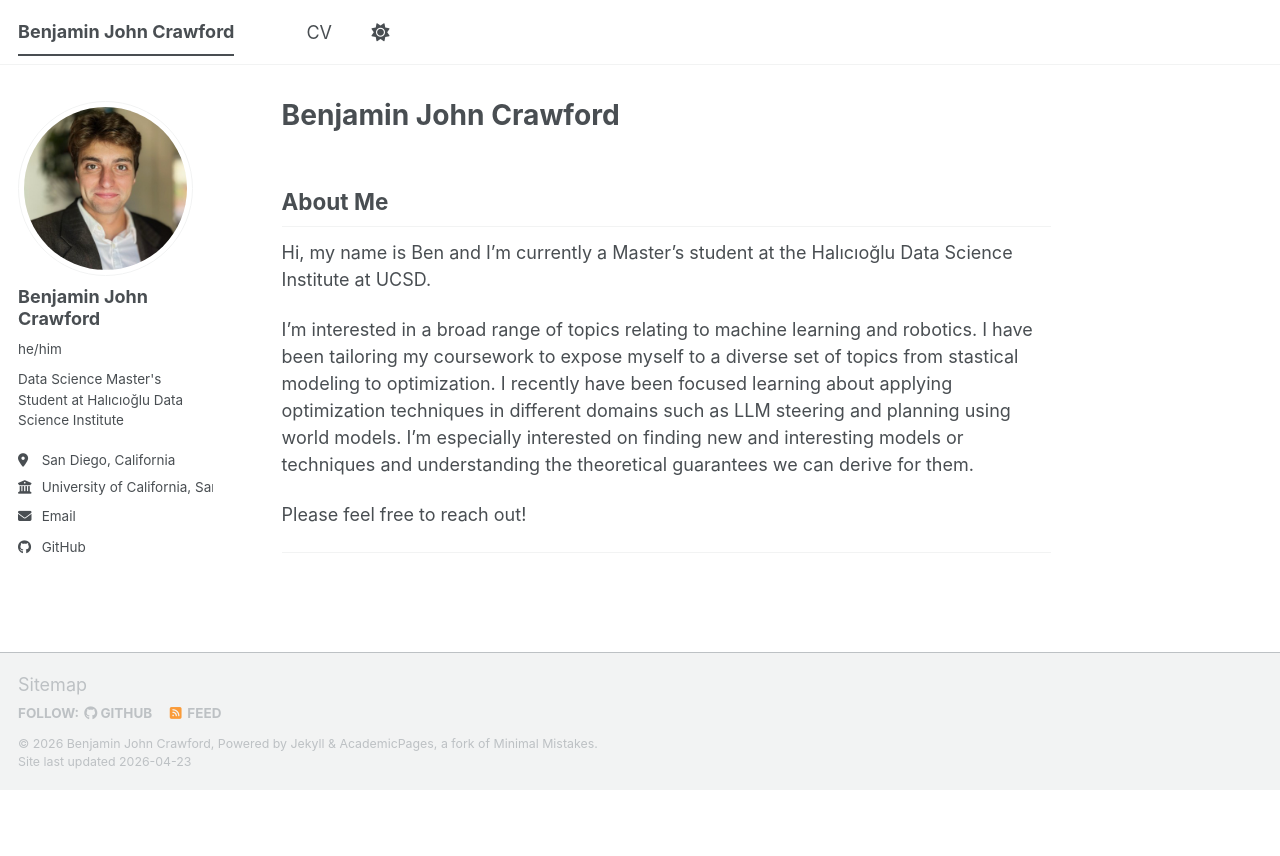
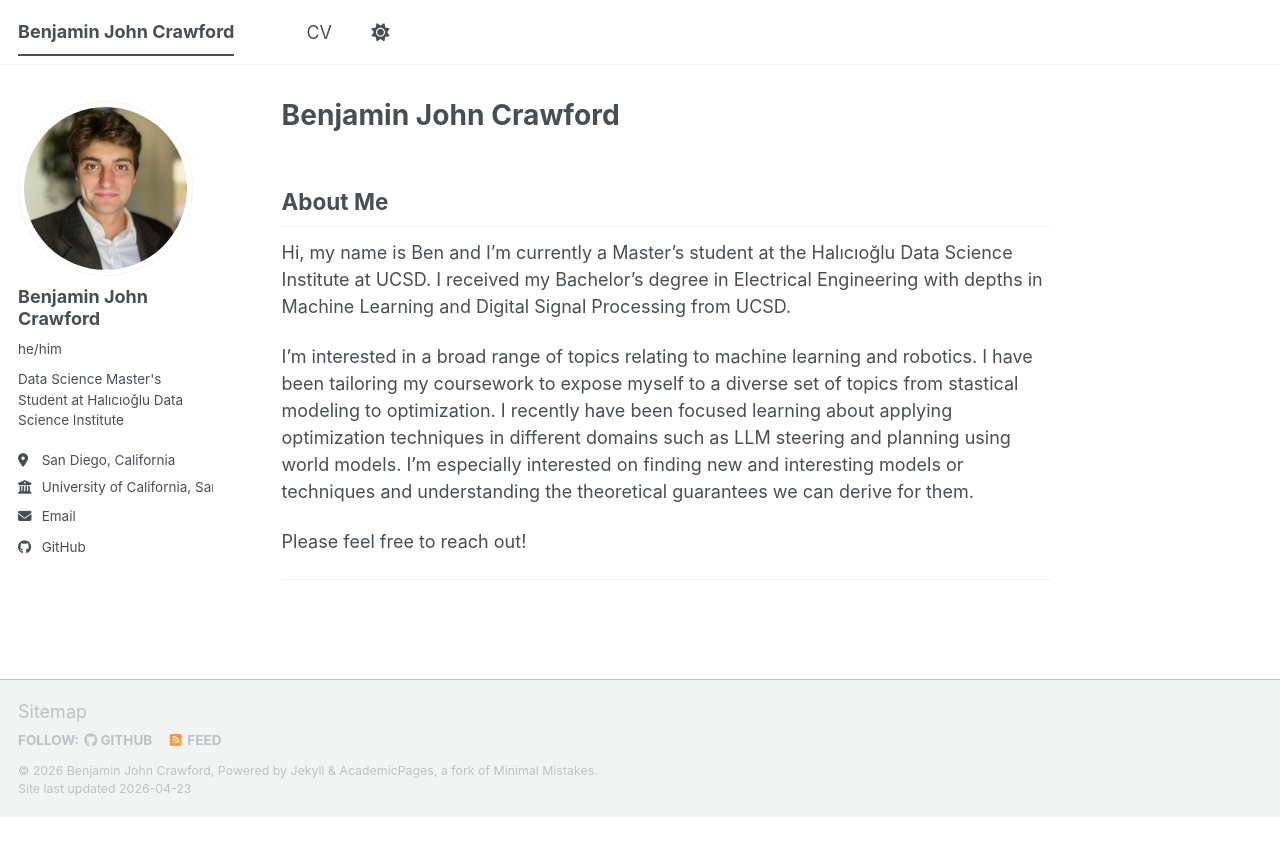
Before and after one commit to benjohncrawford/benjohncrawford.github.io, a Jekyll site: the page built from _pages/about.md, in a window 1280 px wide. Shown: the top 856 px of the page. Built offline with Jekyll 4.4.1, drawn with Linux system fonts in a browser that asks for light colours; a script bundle is joined from its source files by our own code; library files that are not in the unit come from our copies.

Commit message:
Edit about

```diff
--- a/_pages/about.md
+++ b/_pages/about.md
@@ -9,7 +9,7 @@ redirect_from:
 
 ## About Me
 
-Hi, my name is Ben and I'm currently a Master's student at the Halıcıoğlu Data Science Institute at UCSD.
+Hi, my name is Ben and I'm currently a Master's student at the Halıcıoğlu Data Science Institute at UCSD. I received my Bachelor's degree in Electrical Engineering with depths in Machine Learning and Digital Signal Processing from UCSD.
 
 I'm interested in a broad range of topics relating to machine learning and robotics. I have been tailoring my coursework to expose myself to a diverse set of topics from stastical modeling to optimization. I recently have been focused learning about applying optimization techniques in different domains such as LLM steering and planning using world models. I'm especially interested on finding new and interesting models or techniques and understanding the theoretical guarantees we can derive for them.
 
```
